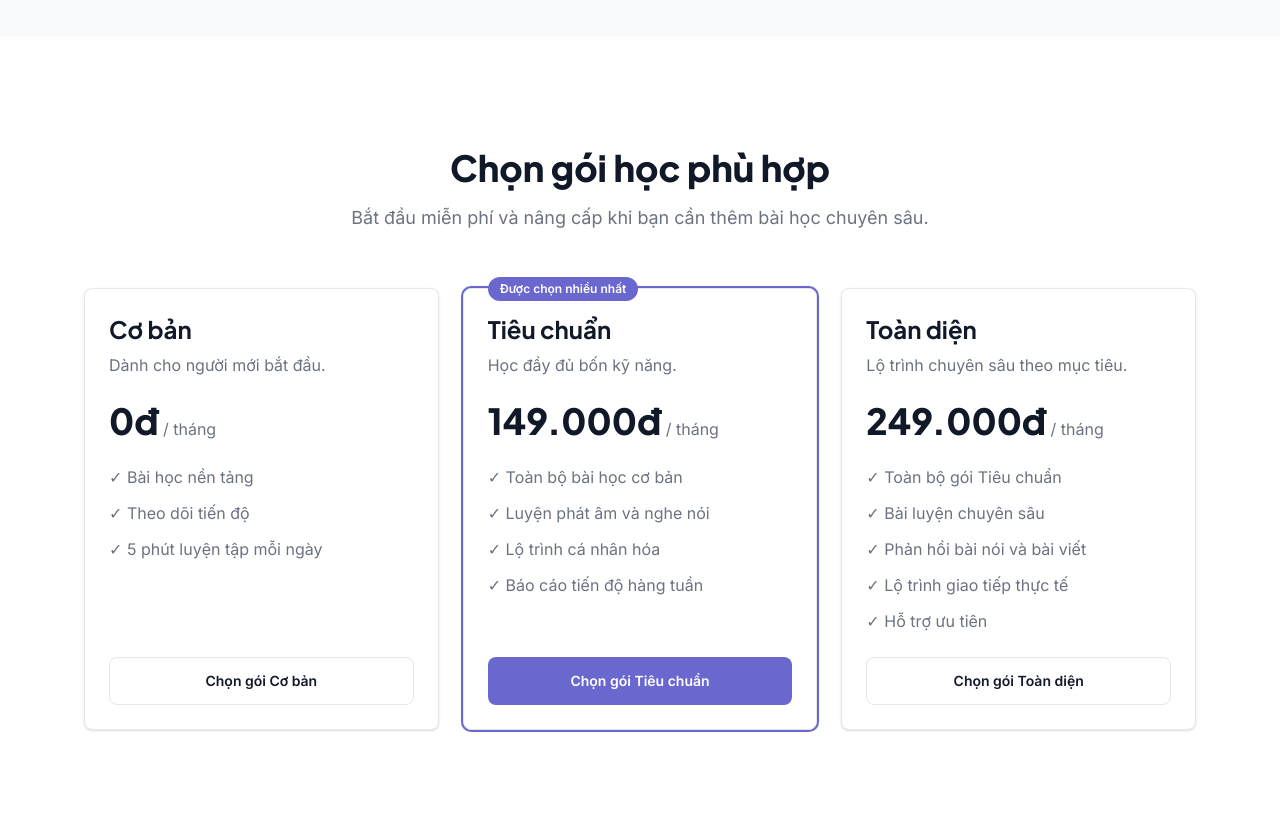
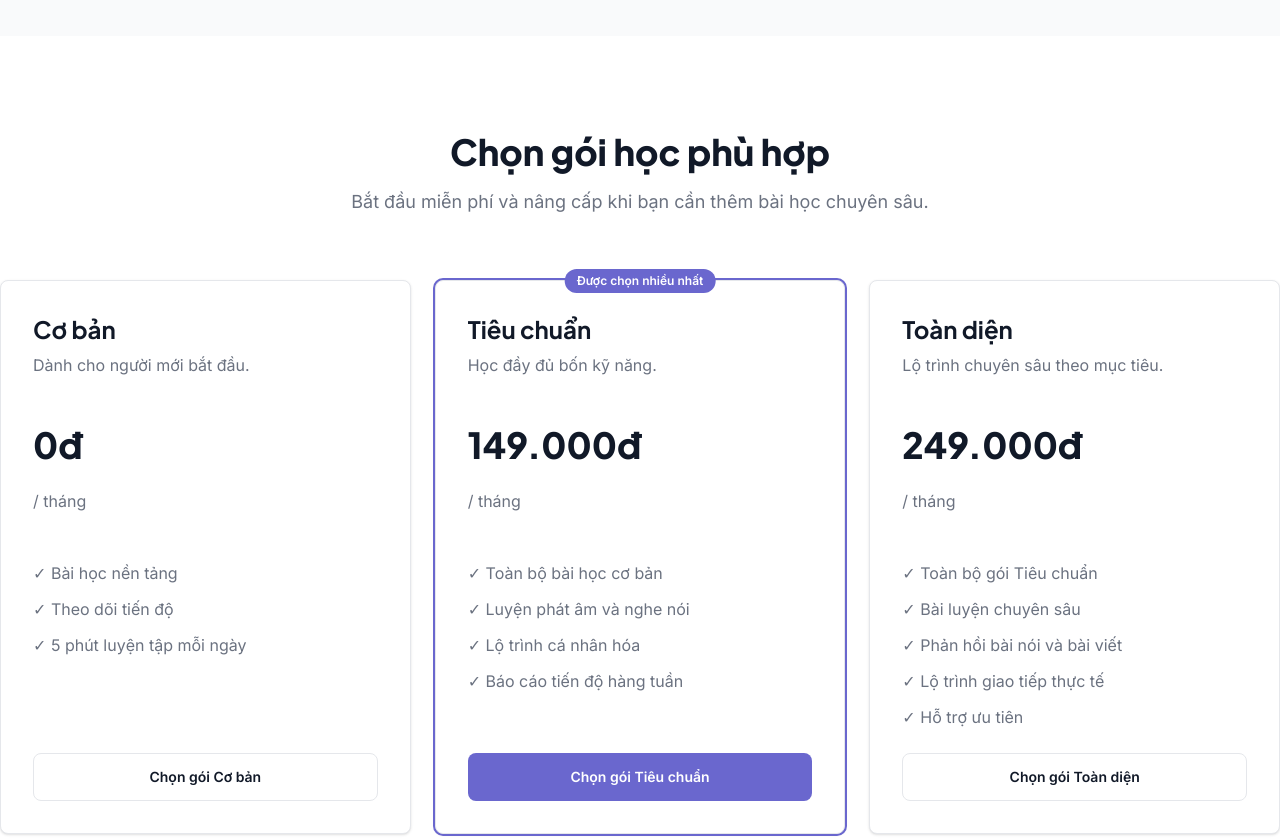
Before and after one commit to lanhuong67/tkw_2354050048_huong, a website: page index.html in a window 1280 px wide. Shown: the part 2700-3538 px from the top of the page. Drawn offline with Linux system fonts and the light colour scheme.

Commit message:
hoan thien ba the bang gia

```diff
--- a/index.html
+++ b/index.html
@@ -153,7 +153,8 @@
                                 <span class="text-sm text-muted">Bài học hôm nay</span>
                                 <strong class="text-xl">English for Communication</strong>
                                 <div class="flex items-center justify-between rounded-lg bg-accent-50 p-4">
-                                    <span>Listening</span><span class="text-accent-500">Hoàn thành</span></div>
+                                    <span>Listening</span><span class="text-accent-500">Hoàn thành</span>
+                                </div>
                             </div>
                             <div class="grid grid-cols-2 gap-4">
                                 <div class="mock-card"><strong class="text-2xl text-success-500">A2</strong><span
@@ -248,8 +249,8 @@
         </section>
 
         <!-- 7. Bảng giá -->
-        <section id="pricing" class="py-28" aria-labelledby="pricing-title">
-            <div class="mx-auto flex w-full max-w-6xl flex-col gap-14 px-5">
+        <section id="pricing" class="bg-surface py-24" aria-labelledby="pricing-title">
+            <div class="mx-auto flex w-full max-w-7xl flex-col gap-16 px-5 xl:px-0">
                 <div class="section-heading">
                     <h2 id="pricing-title" class="title-section">Chọn gói học phù hợp</h2>
                     <p class="text-lg text-muted">Bắt đầu miễn phí và nâng cấp khi bạn cần thêm bài học chuyên sâu.</p>
@@ -260,40 +261,50 @@
                             <h3 class="font-display text-2xl font-bold">Cơ bản</h3>
                             <p class="text-muted">Dành cho người mới bắt đầu.</p>
                         </div>
-                        <p><span class="price">0đ</span><span class="text-muted"> / tháng</span></p>
+                        <p class="flex items-baseline justify-center gap-2"></p>
+                            <span class="price">0đ</span>
+                            <span class="text-muted"> / tháng</span>
+                        </p>
                         <ul class="feature-list">
                             <li>✓ Bài học nền tảng</li>
                             <li>✓ Theo dõi tiến độ</li>
                             <li>✓ 5 phút luyện tập mỗi ngày</li>
-                        </ul><a href="#cta" class="btn btn-secondary mt-auto">Chọn gói Cơ bản</a>
+                        </ul><a href="#cta" class="btn btn-secondary mt-auto w-full">Chọn gói Cơ bản</a>
                     </li>
                     <li class="card price-card relative ring-2 ring-brand-600"><span
-                            class="badge absolute -top-3 left-6 bg-brand-600 text-white">Được chọn nhiều nhất</span>
+                            class="badge absolute -top-3 left-1/2 -translate-x-1/2 bg-brand-600 text-white">Được chọn
+                            nhiều nhất</span>
                         <div class="flex flex-col gap-2">
                             <h3 class="font-display text-2xl font-bold">Tiêu chuẩn</h3>
                             <p class="text-muted">Học đầy đủ bốn kỹ năng.</p>
                         </div>
-                        <p><span class="price">149.000đ</span><span class="text-muted"> / tháng</span></p>
+                        <p class="flex items-baseline justify-center gap-2"></p>
+                            <span class="price">149.000đ</span>
+                            <span class="text-muted"> / tháng</span>
+                        </p>
                         <ul class="feature-list">
                             <li>✓ Toàn bộ bài học cơ bản</li>
                             <li>✓ Luyện phát âm và nghe nói</li>
                             <li>✓ Lộ trình cá nhân hóa</li>
                             <li>✓ Báo cáo tiến độ hàng tuần</li>
-                        </ul><a href="#cta" class="btn btn-primary mt-auto">Chọn gói Tiêu chuẩn</a>
+                        </ul><a href="#cta" class="btn btn-primary mt-auto w-full">Chọn gói Tiêu chuẩn</a>
                     </li>
                     <li class="card price-card">
                         <div class="flex flex-col gap-2">
                             <h3 class="font-display text-2xl font-bold">Toàn diện</h3>
                             <p class="text-muted">Lộ trình chuyên sâu theo mục tiêu.</p>
                         </div>
-                        <p><span class="price">249.000đ</span><span class="text-muted"> / tháng</span></p>
+                        <p class="flex items-baseline justify-center gap-2"></p>
+                            <span class="price">249.000đ</span>
+                            <span class="text-muted"> / tháng</span>
+                        </p>
                         <ul class="feature-list">
                             <li>✓ Toàn bộ gói Tiêu chuẩn</li>
                             <li>✓ Bài luyện chuyên sâu</li>
                             <li>✓ Phản hồi bài nói và bài viết</li>
                             <li>✓ Lộ trình giao tiếp thực tế</li>
                             <li>✓ Hỗ trợ ưu tiên</li>
-                        </ul><a href="#cta" class="btn btn-secondary mt-auto">Chọn gói Toàn diện</a>
+                        </ul><a href="#cta" class="btn btn-secondary mt-auto w-full">Chọn gói Toàn diện</a>
                     </li>
                 </ul>
             </div>
--- a/src/input.css
+++ b/src/input.css
@@ -165,3 +165,20 @@
 .footer-links a {
   @apply hover:text-brand-600;
 }
+
+.price-card {
+    @apply flex h-full flex-col gap-6 p-8;
+}
+
+.price {
+    @apply font-display text-4xl font-extrabold;
+}
+
+.feature-list {
+    @apply flex flex-col gap-3 text-left text-muted;
+}
+
+.badge {
+    @apply whitespace-nowrap rounded-pill
+           px-3 py-1 text-xs font-semibold;
+}
```
Also changed, not shown: dist/output.css.
